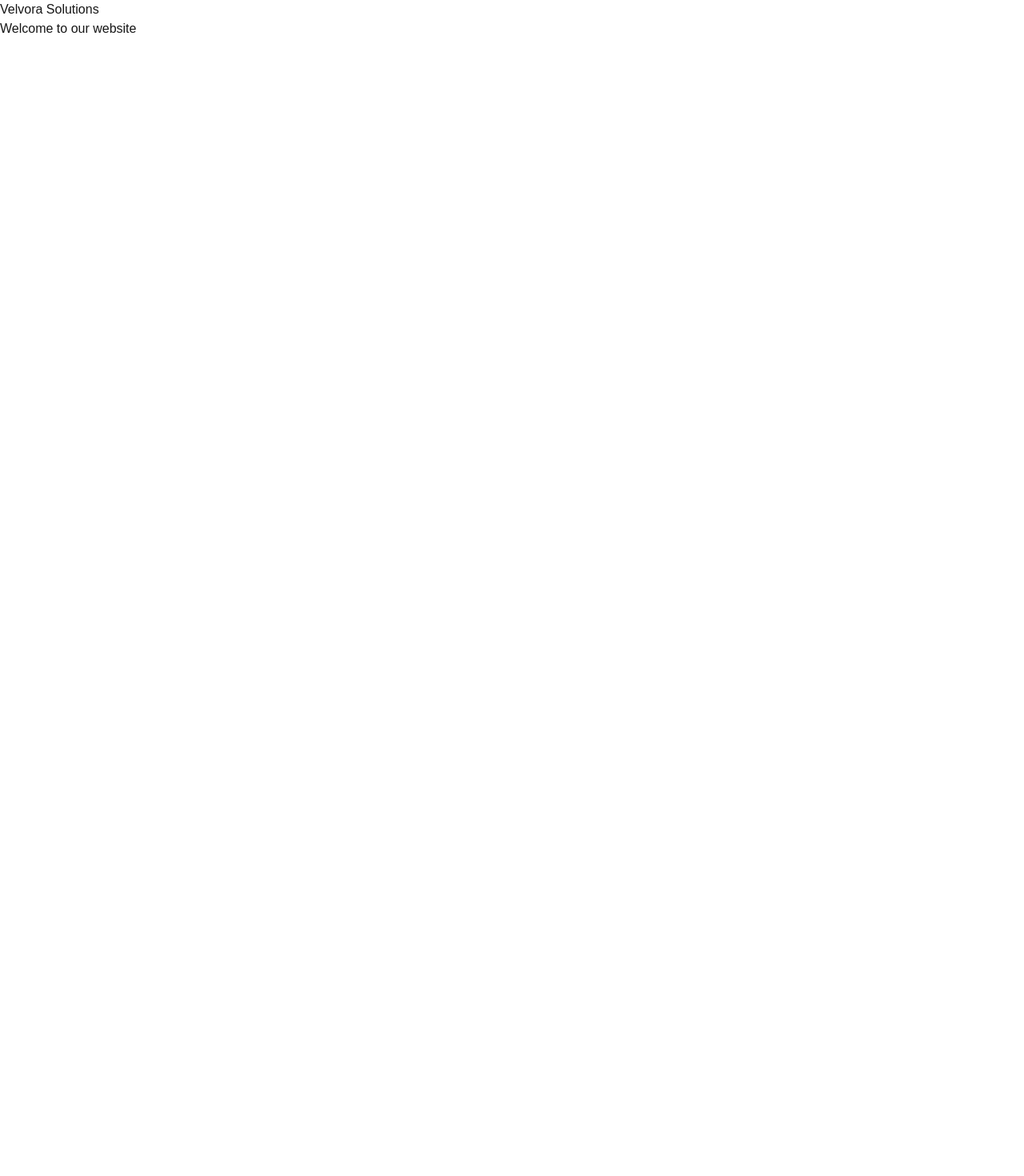
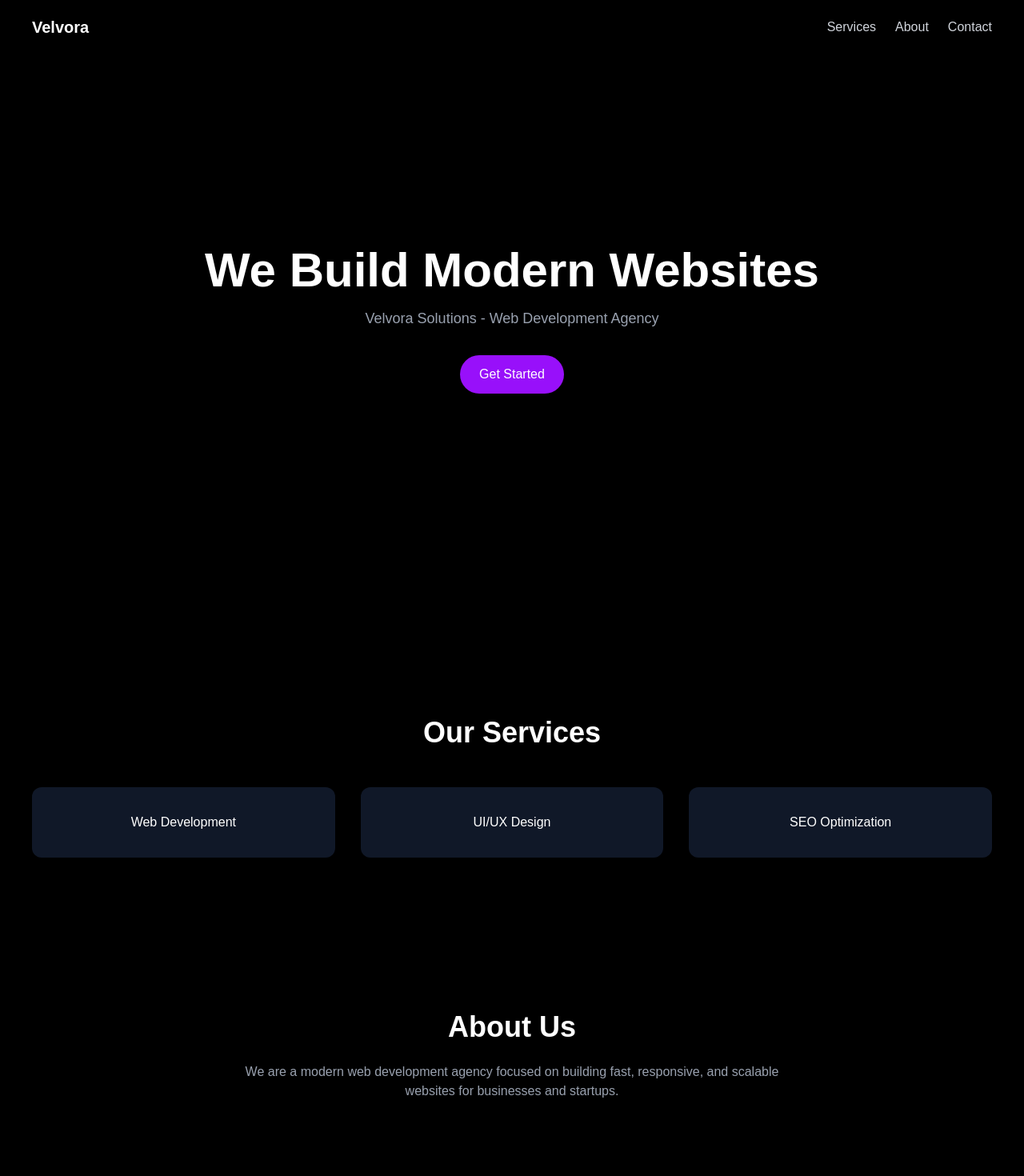
Before and after one commit to velvora-solutions/velvora, a Next.js app: page / in a window 1280 px wide. Shown: the top 1470 px of the page at 80% size. Before the commit the page ends 800 px from the top, so only its background shows below. Built offline with nearby package versions, Linux system fonts and the light colour scheme.

Commit message:
upgraded to modern landing page

```diff
--- a/app/page.tsx
+++ b/app/page.tsx
@@ -4,13 +4,83 @@ import { motion } from "framer-motion";
 
 export default function Home() {
   return (
-    <motion.div
-      initial={{ opacity: 0, y: 40 }}
-      animate={{ opacity: 1, y: 0 }}
-      transition={{ duration: 0.6 }}
-    >
-      <h1>Velvora Solutions</h1>
-      <p>Welcome to our website</p>
-    </motion.div>
+    <div className="bg-black text-white">
+
+      {/* NAVBAR */}
+      <div className="flex justify-between items-center px-10 py-5 fixed w-full bg-black/40 backdrop-blur-md z-50">
+        <h1 className="text-xl font-bold">Velvora</h1>
+        <div className="space-x-6 text-gray-300">
+          <a href="#services">Services</a>
+          <a href="#about">About</a>
+          <a href="#contact">Contact</a>
+        </div>
+      </div>
+
+      {/* HERO */}
+      <div className="h-screen flex flex-col items-center justify-center text-center px-6">
+
+        <motion.h1
+          className="text-6xl font-bold"
+          initial={{ opacity: 0, y: 60 }}
+          animate={{ opacity: 1, y: 0 }}
+          transition={{ duration: 0.8 }}
+        >
+          We Build Modern Websites
+        </motion.h1>
+
+        <motion.p
+          className="text-gray-400 mt-4 text-lg"
+          initial={{ opacity: 0 }}
+          animate={{ opacity: 1 }}
+          transition={{ delay: 0.5 }}
+        >
+          Velvora Solutions - Web Development Agency
+        </motion.p>
+
+        <motion.button
+          className="mt-8 px-6 py-3 bg-purple-600 rounded-full"
+          whileHover={{ scale: 1.1 }}
+          whileTap={{ scale: 0.9 }}
+        >
+          Get Started
+        </motion.button>
+
+      </div>
+
+      {/* SERVICES */}
+      <section id="services" className="py-24 text-center">
+        <h2 className="text-4xl font-bold mb-12">Our Services</h2>
+
+        <div className="grid md:grid-cols-3 gap-8 px-10">
+
+          {["Web Development", "UI/UX Design", "SEO Optimization"].map((item, i) => (
+            <motion.div
+              key={i}
+              className="p-8 bg-gray-900 rounded-xl"
+              whileHover={{ scale: 1.05 }}
+            >
+              {item}
+            </motion.div>
+          ))}
+
+        </div>
+      </section>
+
+      {/* ABOUT */}
+      <section id="about" className="py-24 text-center px-10">
+        <h2 className="text-4xl font-bold mb-6">About Us</h2>
+        <p className="text-gray-400 max-w-2xl mx-auto">
+          We are a modern web development agency focused on building fast,
+          responsive, and scalable websites for businesses and startups.
+        </p>
+      </section>
+
+      {/* CONTACT */}
+      <section id="contact" className="py-24 text-center">
+        <h2 className="text-4xl font-bold mb-6">Contact</h2>
+        <p className="text-gray-400">velvorasolutions@gmail.com</p>
+      </section>
+
+    </div>
   );
 }
```
